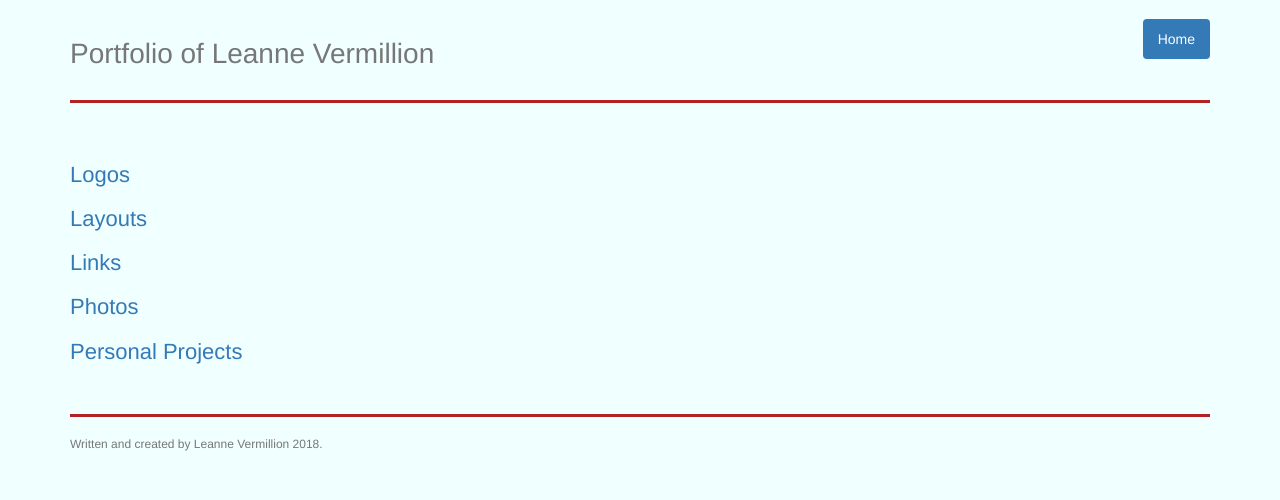
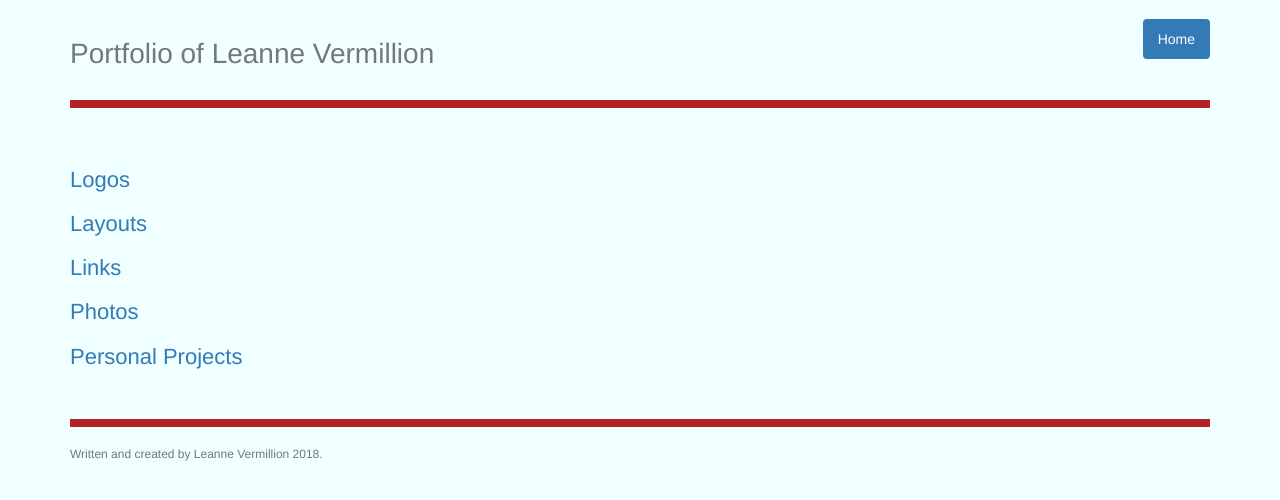
Before and after one commit to llramladu/portfolio, a Flask app: page / in a window 1280 px wide. Shown: the top 500 px of the page. Run offline with Flask 2, Linux system fonts and the light colour scheme; some libraries are stand-ins or nearby versions.

Commit message:
Portfolio modifications

```diff
--- a/static/styles/style.css
+++ b/static/styles/style.css
@@ -33,12 +33,12 @@ p {
 .footer {
     padding-top: 19px;
     color: #777;
-    border-top: 3px solid FireBrick;
+    border-top: 8px solid FireBrick;
 }
 .header {
   	padding-top: 19px;
   	padding-bottom: 20px;
-  	border-bottom: 3px solid FireBrick;
+  	border-bottom: 8px solid FireBrick;
 }
 .header h1 {
   	margin-top: 0;
```
